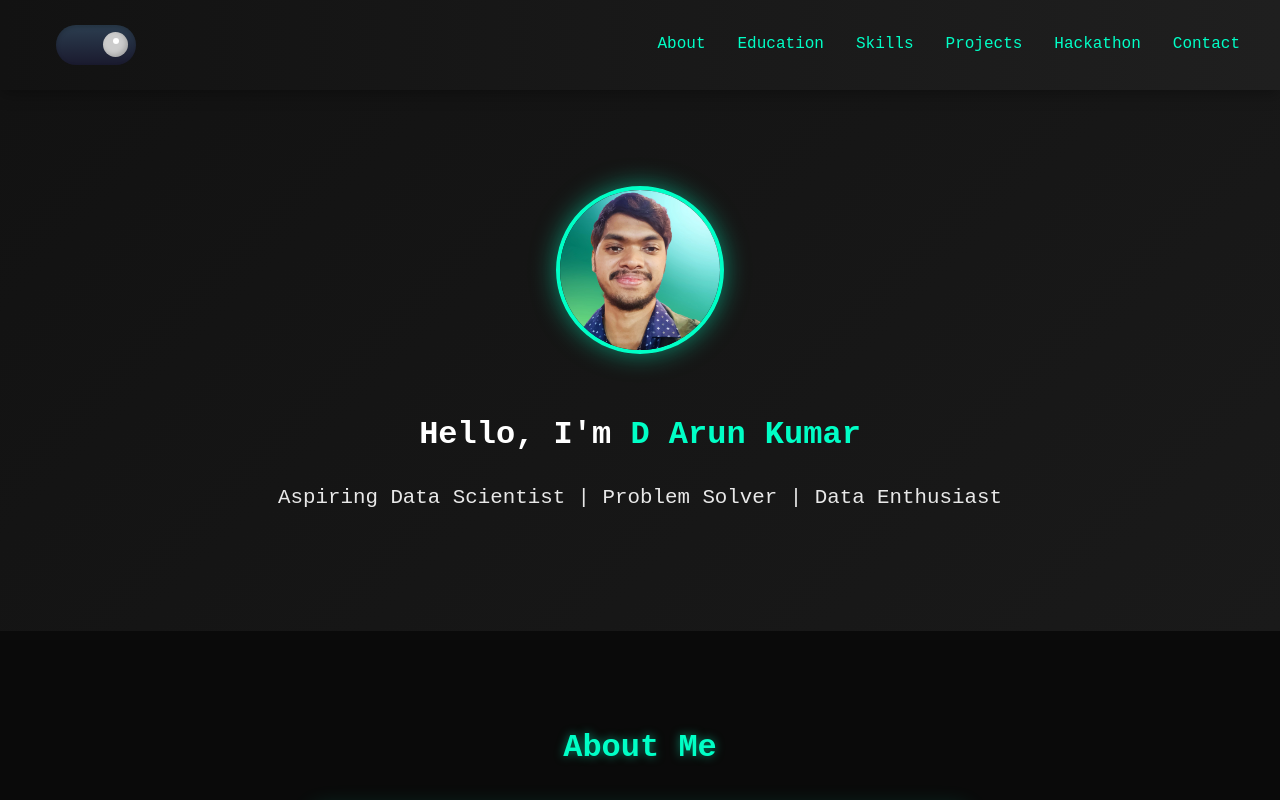
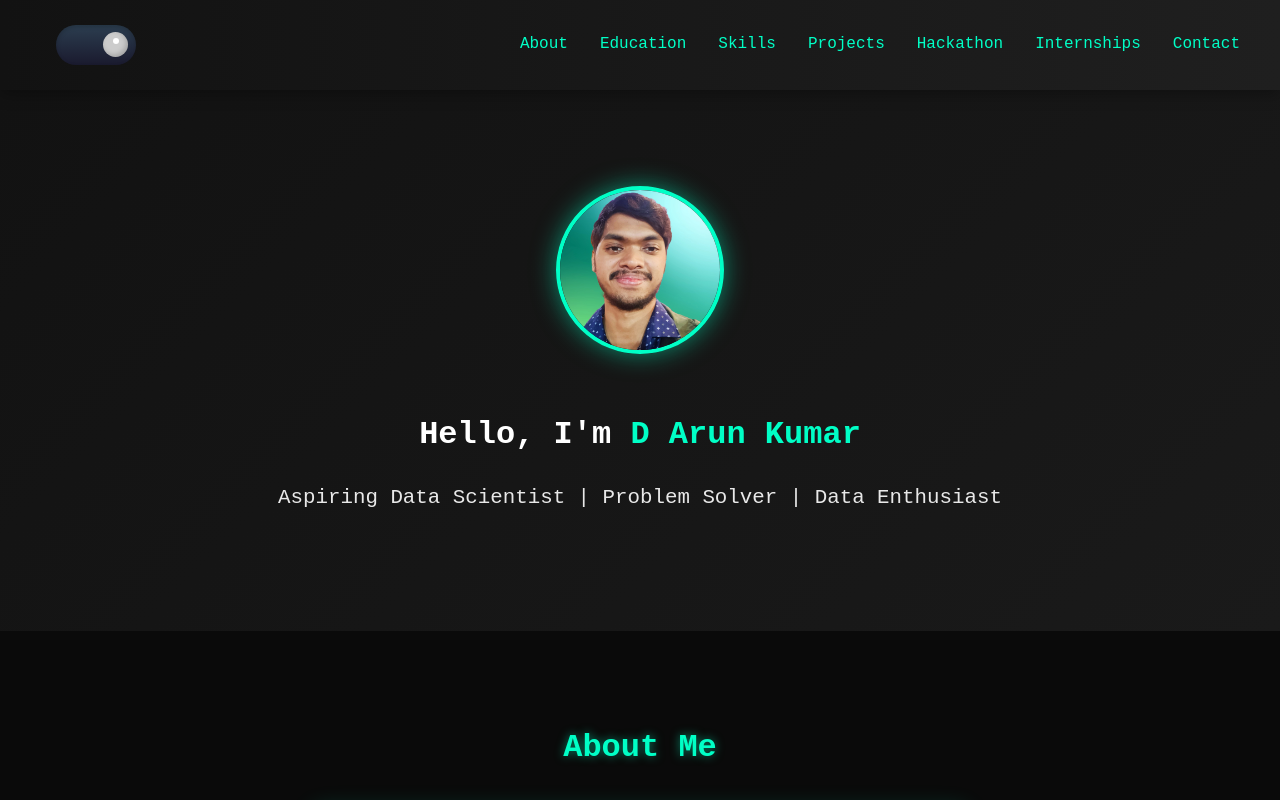
Before and after one commit to kumardarun11/portfolio, a React (Create React App) app: page / in a window 1280 px wide. Shown: the top 800 px of the page. Built offline with nearby package versions, Linux system fonts and the light colour scheme.

Commit message:
Updated main branch with latest changes

```diff
--- a/src/App.js
+++ b/src/App.js
@@ -58,6 +58,7 @@ function App() {
                     <li><a href="#skills">Skills</a></li>
                     <li><a href="#projects">Projects</a></li>
                     <li><a href="#hackathon">Hackathon</a></li>
+                    <li><a href="#internship">Internships</a></li>
                     <li><a href="#contact">Contact</a></li>
                 </ul>
             </header>
```
